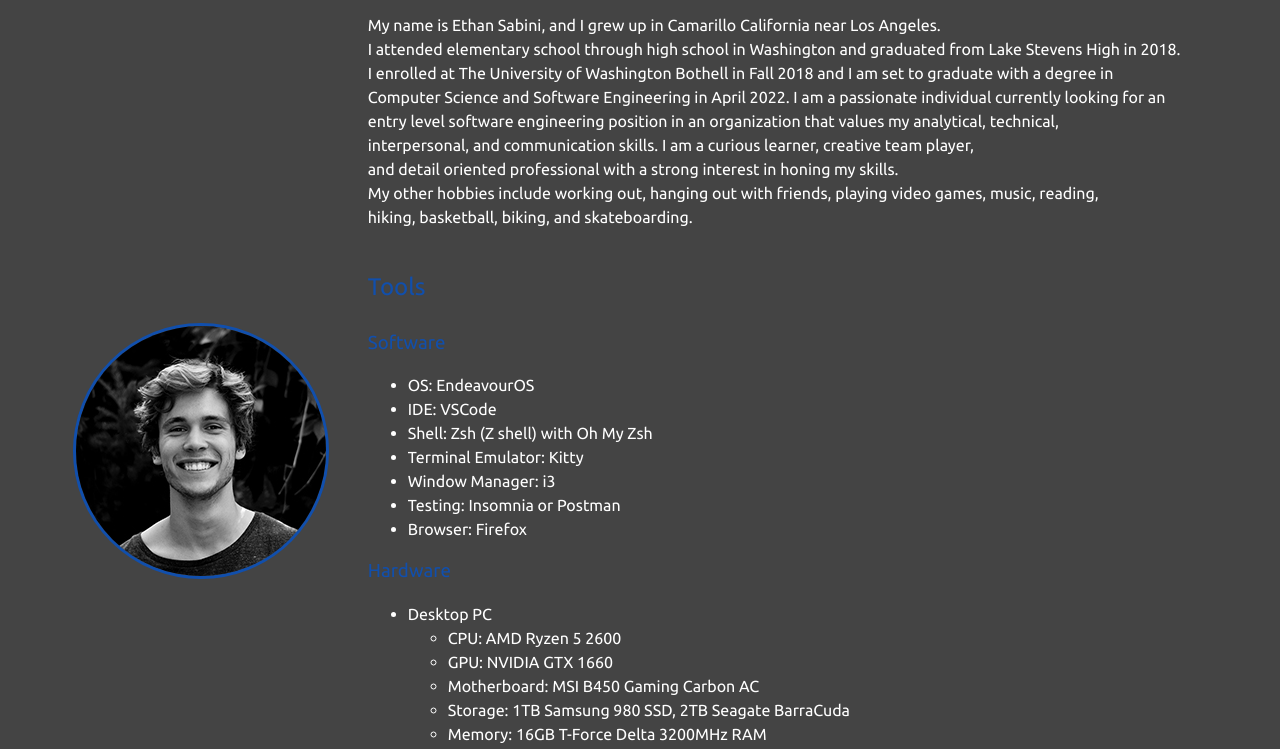
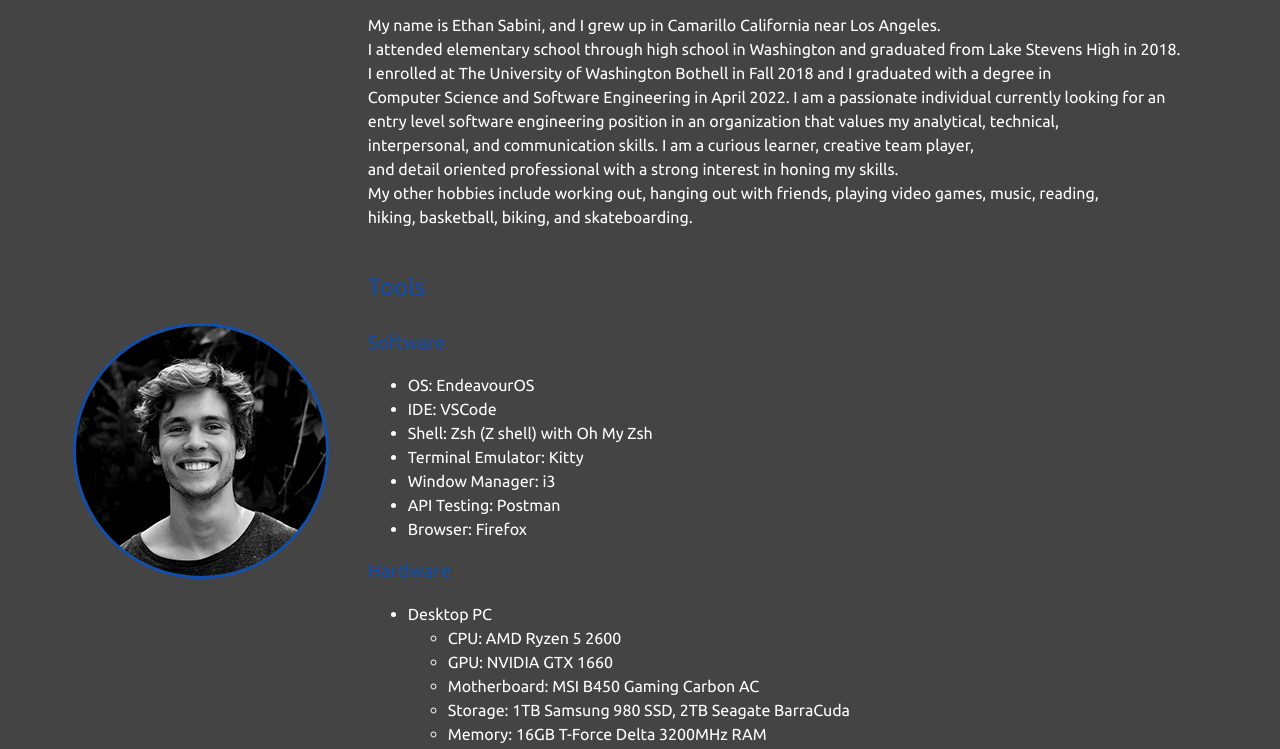
Before and after one commit to ConwaySabini/portfolio, a website: page dist/about.html in a window 1280 px wide. Shown: the part 333-1082 px from the top of the page. Drawn offline with Linux system fonts and the light colour scheme.

Commit message:
updated about me

```diff
--- a/dist/about.html
+++ b/dist/about.html
@@ -60,7 +60,7 @@
                     <p>My name is Ethan Sabini, and I grew up in Camarillo California near Los Angeles.<br />I attended
                         elementary school through high school in Washington and graduated from Lake Stevens High in
                         2018.<br />
-                        I enrolled at The University of Washington Bothell in Fall 2018 and I am set to graduate
+                        I enrolled at The University of Washington Bothell in Fall 2018 and I graduated
                         with a degree in <br />Computer Science and Software Engineering in April 2022. I am a
                         passionate
                         individual currently
@@ -83,7 +83,7 @@
                         <li>Shell: Zsh (Z shell) with Oh My Zsh</li>
                         <li>Terminal Emulator: Kitty</li>
                         <li>Window Manager: i3</li>
-                        <li>Testing: Insomnia or Postman</li>
+                        <li>API Testing: Postman</li>
                         <li>Browser: Firefox</li>
                     </ul>
 
```
